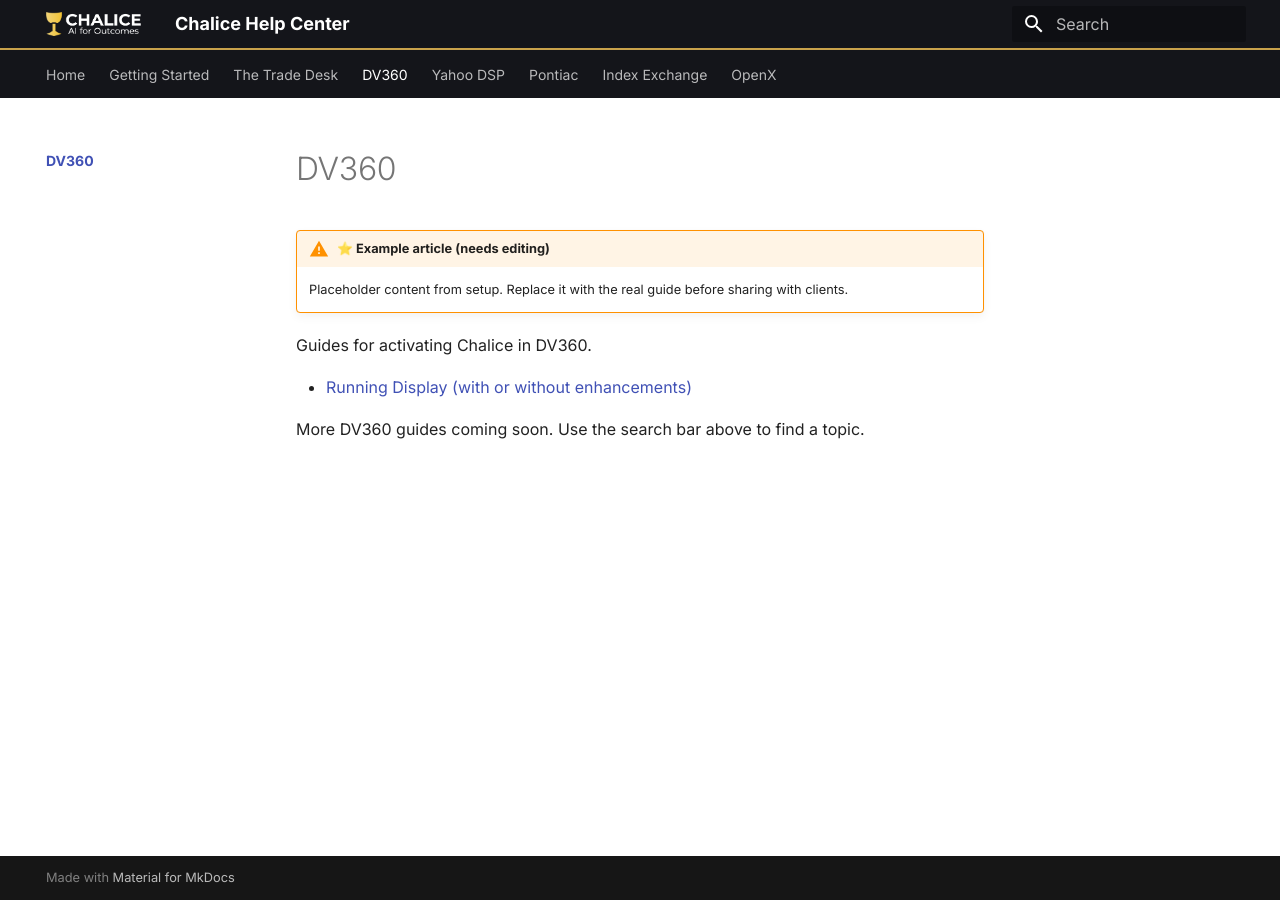
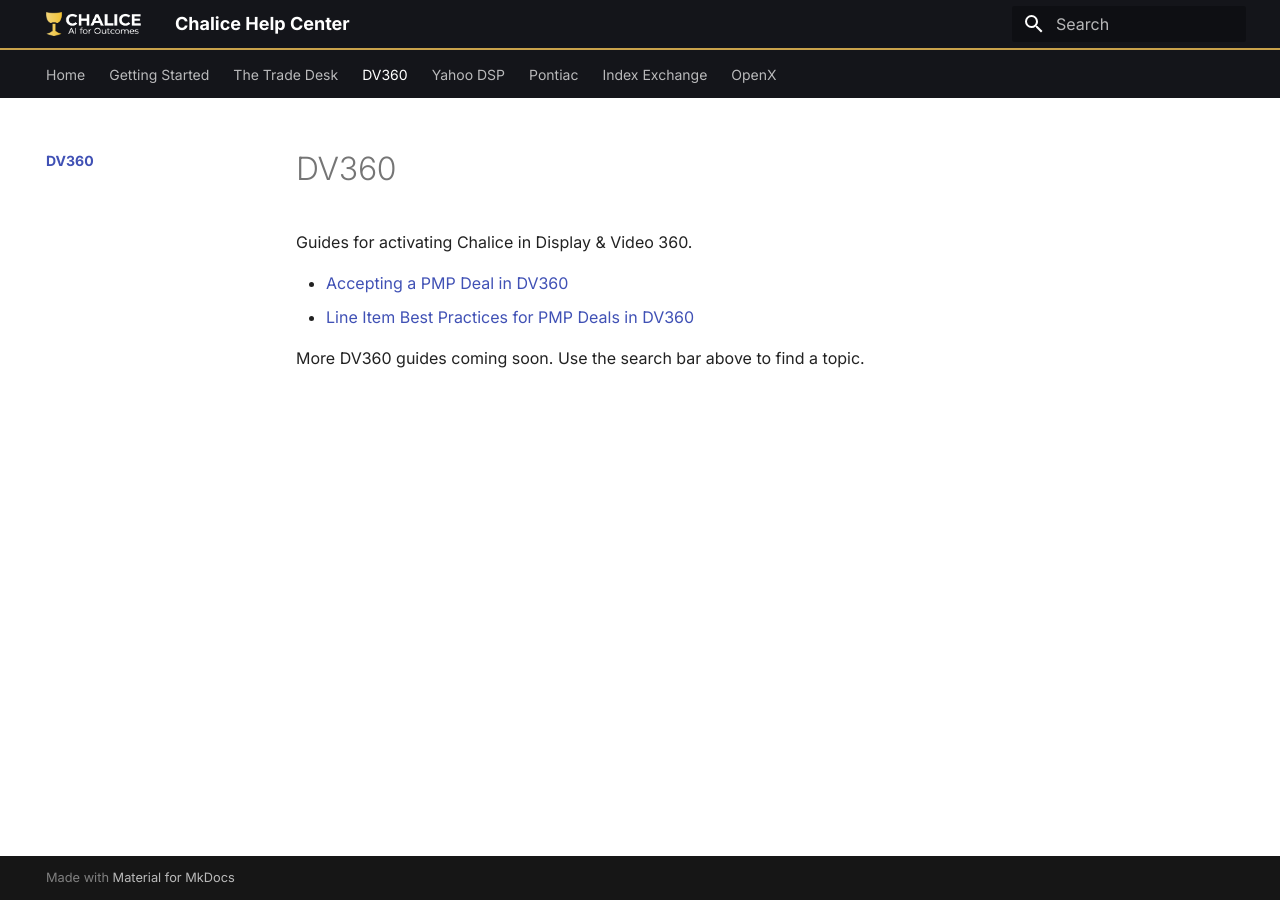
Before and after one commit to Rudy-chalice/chalice-help, an MkDocs documentation site: the page built from docs/dv360/index.md, in a window 1280 px wide. Built offline with MkDocs 1.6.1 and Material for MkDocs 9.7.7, drawn with Linux system fonts in a browser that asks for light colours.

Commit message:
Update index.md

```diff
--- a/docs/dv360/index.md
+++ b/docs/dv360/index.md
@@ -1,10 +1,8 @@
 # DV360
 
-!!! warning "⭐ Example article (needs editing)"
-    Placeholder content from setup. Replace it with the real guide before sharing with clients.
+Guides for activating Chalice in Display & Video 360.
 
-Guides for activating Chalice in DV360.
-
-- [Running Display (with or without enhancements)](../getting-started/running-display.md)
+- [Accepting a PMP Deal in DV360](accepting-a-pmp-deal.md)
+- [Line Item Best Practices for PMP Deals in DV360](line-item-best-practices-pmp.md)
 
 More DV360 guides coming soon. Use the search bar above to find a topic.
```
